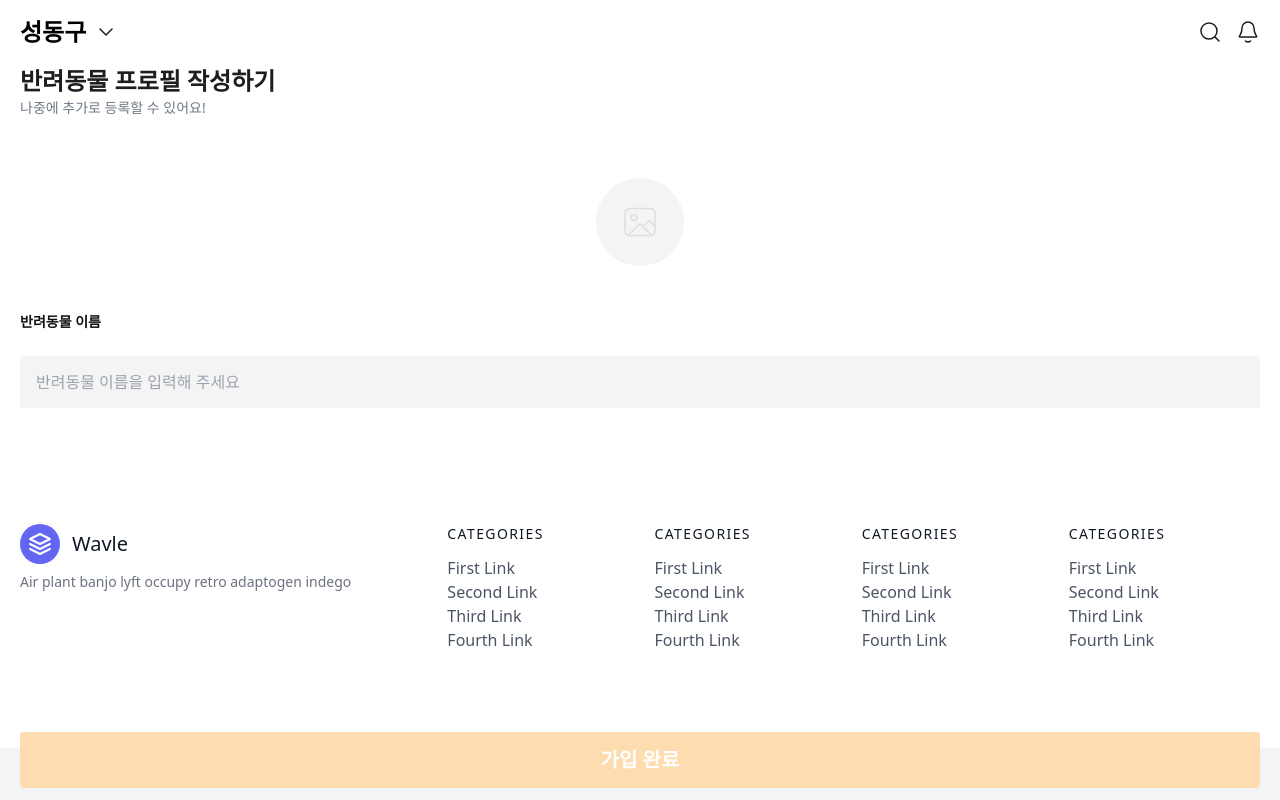
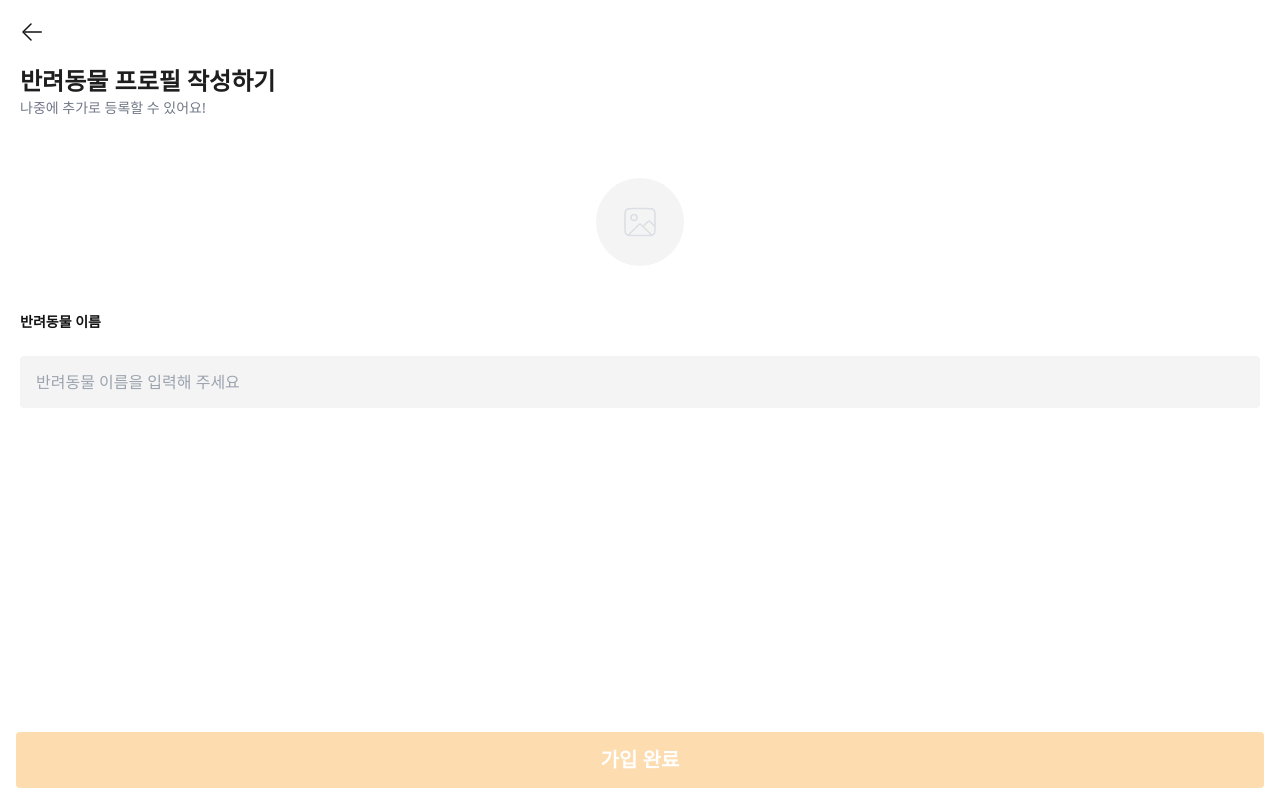
Before and after one commit to heum-jh/web-starter, a Next.js app: page /pet-profile in a window 1280 px wide. Built offline with nearby package versions, Linux system fonts and the light colour scheme.

Commit message:
fxi: layout 추가

```diff
--- a/src/pages/pet-profile.tsx
+++ b/src/pages/pet-profile.tsx
@@ -2,8 +2,9 @@ import clsx from "clsx";
 import Image from "next/image";
 import { useRef, useState } from "react";
 import Option from "src/core/function/option";
+import { NextPageWithLayout } from "./_app";
 
-const PetProfile = () => {
+const PetProfile: NextPageWithLayout = () => {
   const [selectedImage, setSelectedImage] = useState<string | null>(null);
   const [petName, setPetName] = useState<string>();
   const cameraRef = useRef<HTMLInputElement>(null);
@@ -86,7 +87,7 @@ const PetProfile = () => {
           name="petName"
         />
       </div>
-      <div className="fixed bottom-3 w-full px-5">
+      <div className="fixed bottom-3 w-full px-4">
         <button
           type="button"
           className={clsx(
@@ -102,3 +103,4 @@ const PetProfile = () => {
 };
 
 export default PetProfile;
+PetProfile.type = "detail";
```
